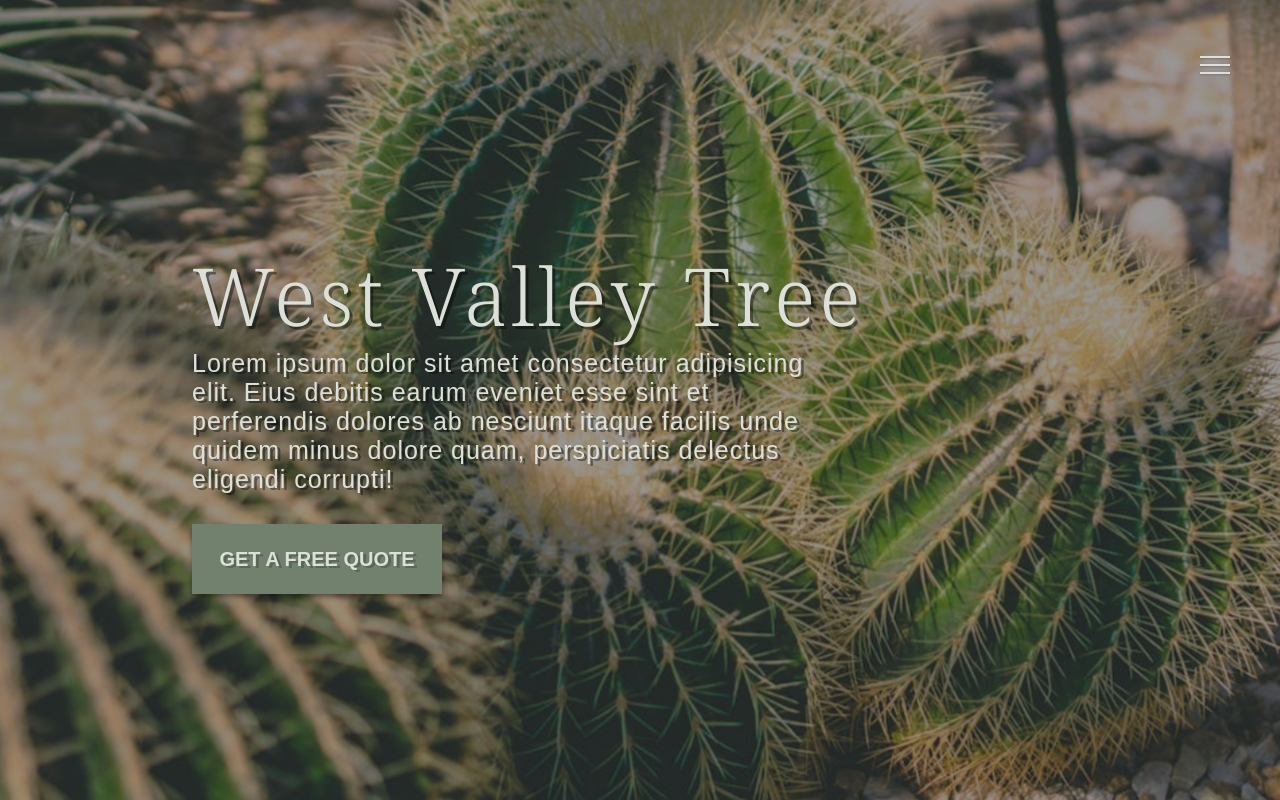
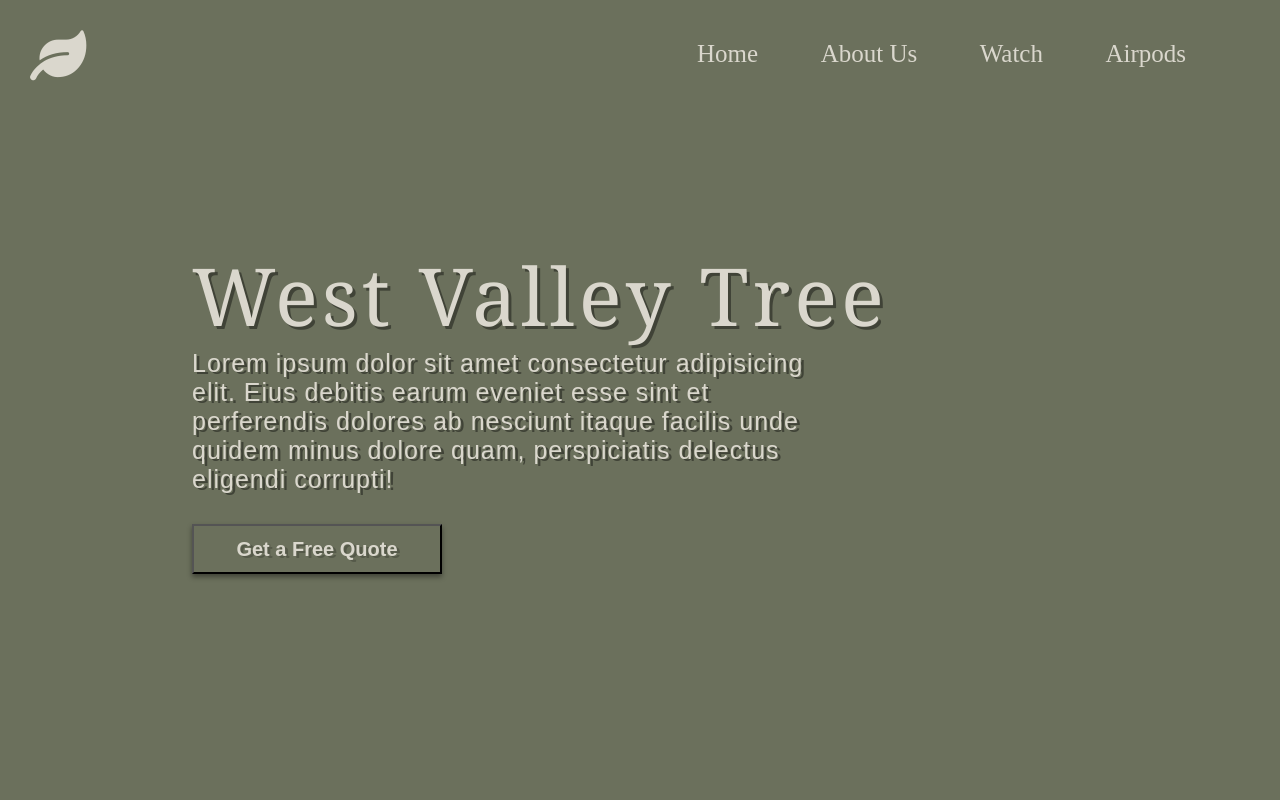
Before and after one commit to DavidMPerich/WestValleyTree, a plain HTML site: page index.html in a window 1280 px wide. Drawn offline with Linux system fonts and the light colour scheme.

Commit message:
restructure navigation

```diff
--- a/index.html
+++ b/index.html
@@ -12,23 +12,34 @@
 </head>
 <body>
     <div class="container">
-        <div class="hamburger-menu">
-            <div class="line line-1"></div>
-            <div class="line line-2"></div>
-            <div class="line line-3"></div>
-        </div>
-        <header class="header">
-            <div class="img-wrapper">
-                <img src="images/bg1.jpg" alt="Trees">
-            </div>
-            <div class="banner">
+        <!-- Section 1 -->
+        <section class="section-1">
+            <!-- Logo -->
+            <a href="#" class="logo">
+                <i class="fas fa-leaf"></i>
+            </a>
+            <!-- End of Logo -->
+
+            <!-- Navbar -->
+             <nav class="navbar">
+                <a href="#" class="navbar-link">Home</a>
+                <a href="#" class="navbar-link">About Us</a>
+                <a href="#" class="navbar-link">Watch</a>
+                <a href="#" class="navbar-link">Airpods</a>
+             </nav>
+            <!-- End of Navbar -->
+
+            <!-- Banner -->
+            <div class="section-1-banner center">
                 <h1>West Valley Tree</h1>
                 <p>Lorem ipsum dolor sit amet consectetur adipisicing elit. Eius debitis earum eveniet esse sint et perferendis dolores ab nesciunt itaque facilis unde quidem minus dolore quam, perspiciatis delectus eligendi corrupti!</p>
                 <button>Get a Free Quote</button>
             </div>
-        </header>
+            <!-- End of Banner -->
+            <nav class="navbar"></nav>
+        </section>
+        <!-- End of Section 1 -->
     </div>
-
     <script src="script.js"></script>
 </body>
 </html>
--- a/style.css
+++ b/style.css
@@ -1,10 +1,10 @@
-/*REMOVE DEFAULTS*/
+/* Common Styles */
 * {
     margin: 0;
     padding: 0;
     outline: none;
     box-sizing: border-box;
-    list-style: none;
+    list-style-type: none;
     text-decoration: none;
 }
 
@@ -12,80 +12,88 @@ html {
     font-size: 62.5%;
 }
 
-.hamburger-menu {
-    width: 3rem;
-    height: 3rem;
-    position: fixed;
-    top: 5rem;
-    right: 5rem;
-    z-index: 200;
-    display: flex;
-    flex-direction: column;
-    justify-content: space-evenly;
-    cursor: pointer;
-
+:root {
+    --green: #6B705C;
+    --blue: #5C6B70;
+    --purple: #705C6B;
+    --white: #dad7cd;
 }
 
-.line {
+/* .center {
+    display: flex;
+    justify-content: center;
+    align-items: center;
+} */
+/* End of Common Styles */
+
+/* Section 1 */
+.section-1 {
     width: 100%;
-    height: 0.2rem;
-    background-color: #dce0d9;
-    box-shadow: 0 0.1rem 0.2rem rgba(0,0,0,0.2);
+    height: 100vh;
+    background-color: var(--green);
+    /* background-image: url('images/bg1.jpg'); */
+    display: flex;
+    align-items: center;
+    justify-content: space-evenly;
+    position: relative;
 }
 
-.header {
-    width: 100%;
-    height: 100vh;
-    position: relative;
-    perspective: 100rem;
-    overflow: hidden;
+/* Logo */
+.logo {
+    position: absolute;
+    top: 3rem;
+    left: 3rem;
 }
 
-.img-wrapper {
-    width: 100%;
-    height: 100%;
-    background-color: rgba(0, 0, 0, 0.8);
-    overflow: hidden;
+.logo i {
+    font-size: 5rem;
+    color: var(--white);
+}
+/* End of Logo */
+
+/* Navbar */
+.navbar {
+    position: absolute;
+    top: 3rem;
+    right: 5%;
 }
 
-.img-wrapper img {
-    width: 100%;
-    height: 100%;
-    object-fit: cover;
-    opacity: 0.5;
-    animation: scale 25s;
+.navbar-link {
+    font-size: 2.5rem;
+    display: inline-block;
+    margin: 1rem 3rem;
+    color: var(--white);
+    transition: transform 0.5s;
 }
 
-@keyframes scale {
-    0% {
-        transform: scale(1.3);
-    }
-    100% {
-        transform: scale(1);
-    }
+.navbar-link:hover {
+    transform: scale(1.5);
 }
+/* End of Navbar */
 
-.banner {
+/* Banner */
+.section-1-banner {
     position: absolute;
     top: 30%;
     left: 15%;
 }
 
-.banner h1 {
+.section-1-banner h1 {
     font-family: "Noto Serif", serif;
+    width: 100%;
     font-size: 8rem;
-    font-weight: 300;
-    color: #dce0d9;
+    font-weight: 400;
+    color: var(--white);
     letter-spacing: 0.4rem;
     text-shadow: 0.3rem 0.3rem rgba(0,0,0,0.4);
     opacity: 0;
     animation: moveBanner 1s 0.5s forwards;
 }
 
-.banner p {
+.section-1-banner p {
     font-family: "Josefin Sans", sans-serif;
     font-size: 2.5rem;
-    color: #dce0d9;
+    color: var(--white);
     width: 60%;
     letter-spacing: 0.1rem;
     margin-bottom: 3rem;
@@ -94,17 +102,16 @@ html {
     animation: moveBanner 1s 0.7s forwards;
 }
 
-/* Change this */
-.banner button {
+.section-1-banner button {
     width: 25rem;
-    height: 7rem;
-    background-color: #71816d;
-    border: none;
+    height: 5rem;
+    background-color: var(--green);
+    /* border: none; */
     font-family: Arial, Helvetica, sans-serif;
     font-weight: 700;
     font-size: 2rem;
-    text-transform: uppercase;
-    color: #dce0d9;
+    /* text-transform: uppercase; */
+    color: var(--white);
     text-shadow: 0.3rem 0.2rem rgba(0,0,0,0.2);
     box-shadow: 0 0.3rem 0.5rem rgba(0,0,0,0.4);
     cursor: pointer;
@@ -121,3 +128,5 @@ html {
         opacity: 1;
     }
 }
+/* End of Banner */
+/* End of Section 1 */
```
